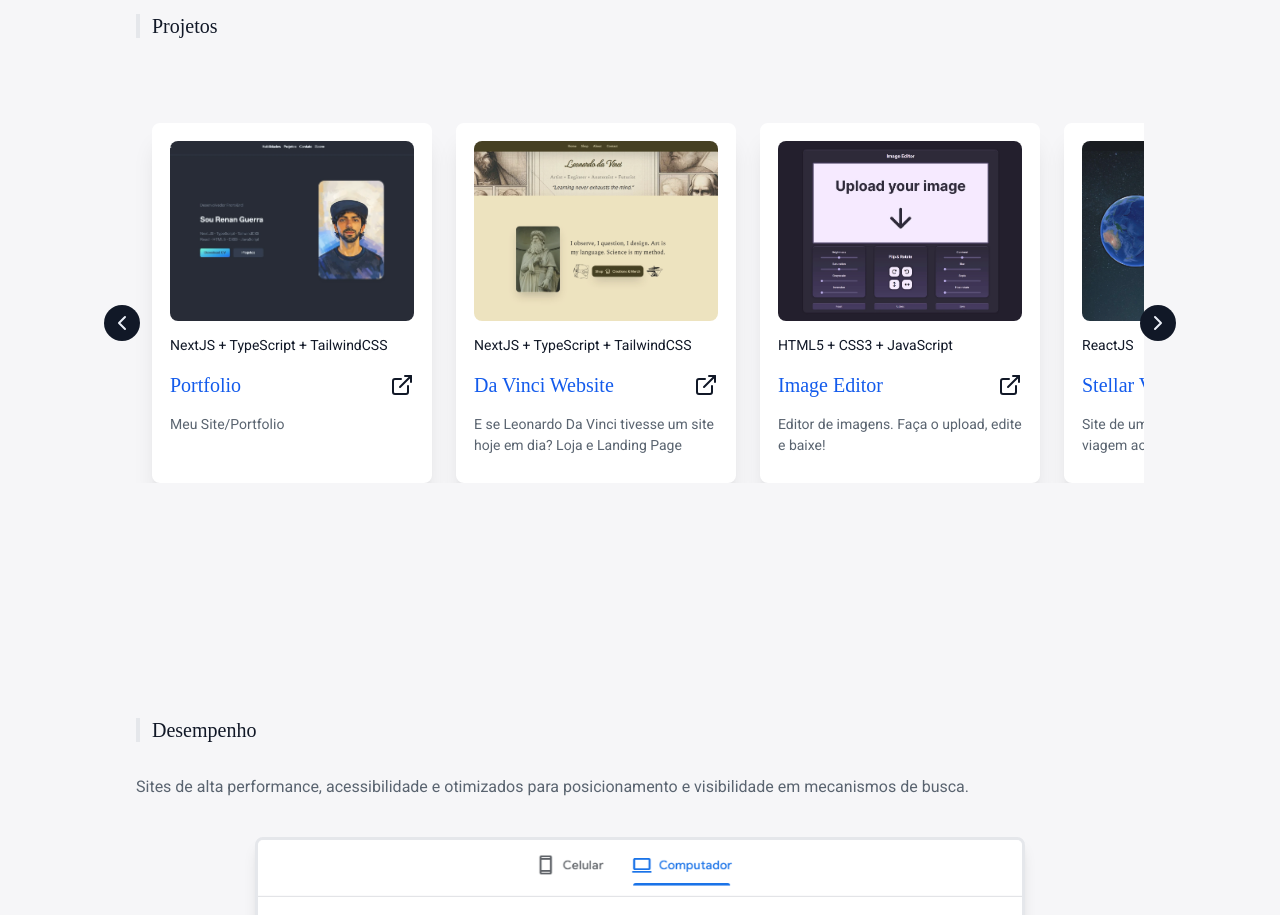
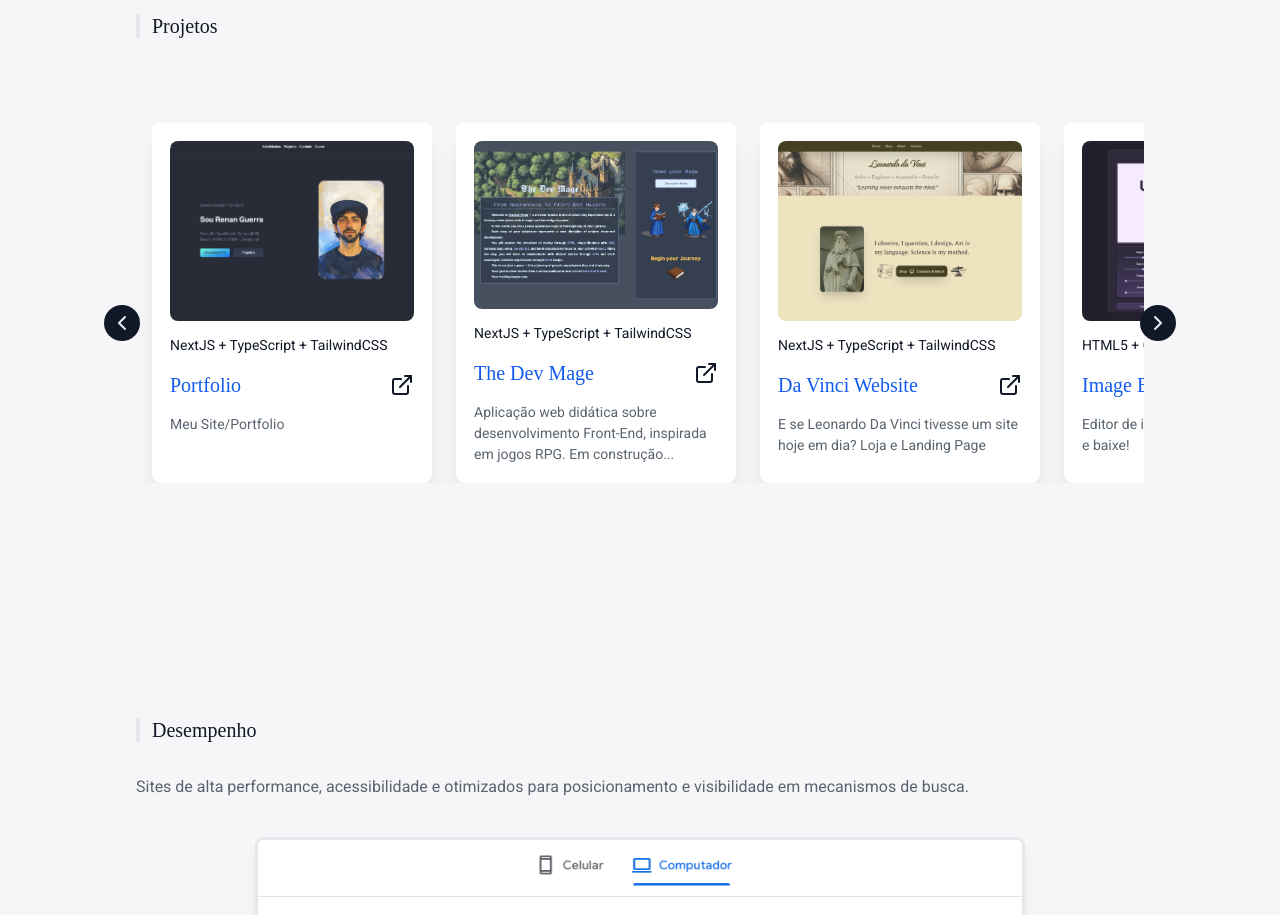
Before and after one commit to RenanMattosGuerra/Portfolio-Website, a Next.js app: page / in a window 1280 px wide. Shown: the part 1340-2255 px from the top of the page. Built offline with nearby package versions, Linux system fonts and the light colour scheme; a web font is replaced by a local one.

Commit message:
added-mage-project

```diff
--- a/src/app/page.tsx
+++ b/src/app/page.tsx
@@ -148,6 +148,16 @@ export default function Home() {
                   href="#"
                   src="/images/projects/portfoliopage.webp"
                   alt="Portfolio Page"
+                ></Project>
+              </div>
+              <div className="embla__slide flex-[0_0_auto] mr-lg">
+                <Project
+                  title="The Dev Mage"
+                  description="Aplicação web didática sobre desenvolvimento Front-End, inspirada em jogos RPG. Em construção..."
+                  techno="NextJS + TypeScript + TailwindCSS"
+                  href="https://the-dev-mage.vercel.app/"
+                  src="/images/projects/mageprint.webp"
+                  alt="The Dev Mage Page"
                 ></Project>
               </div>
               <div className="embla__slide flex-[0_0_auto] mr-lg">
```
Also changed, not shown: public/images/projects/mageprint.webp (added).
